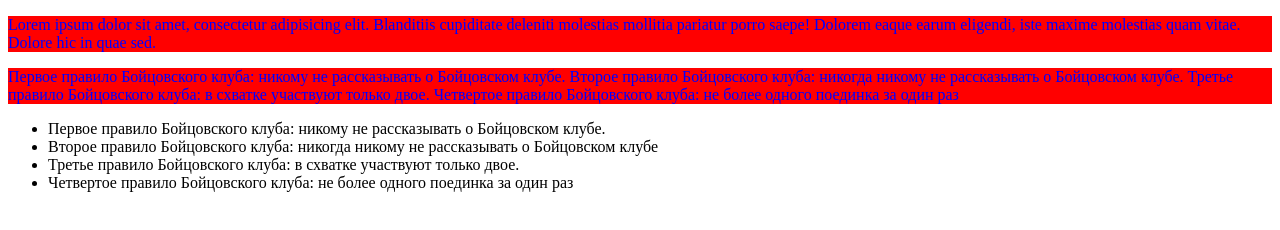
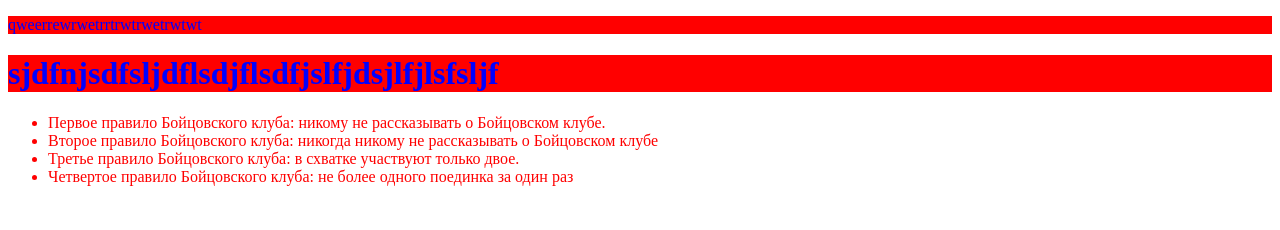
Before and after one commit to Markus5555/untitled, a plain HTML site: page JS/lesson5/HW5.html in a window 1280 px wide. Drawn offline with Linux system fonts and the light colour scheme.

Commit message:
add script start work done

```diff
--- a/JS/lesson5/HW5.html
+++ b/JS/lesson5/HW5.html
@@ -4,10 +4,10 @@
     <meta charset="UTF-8">
     <title>Title</title>
     <style>
-        .test {
-            background: red;
-            color: blue;
+        .fc_rules {
+            color: red;
         }
+
         .fc {
             background: red;
             color: blue;
@@ -26,7 +26,7 @@
 <!-- - отримати всі елементи з класом fc_rules. визначити їм 2 події "клік", одна вивдоить текст елементу, інша довільний ьексь-->
 <!-- - поміняти колір тексту у всіх елементів fc_rules на червоний-->
 
-<p id="content" class="test">Lorem ipsum dolor sit amet, consectetur adipisicing elit. Blanditiis cupiditate deleniti
+<p id="content">Lorem ipsum dolor sit amet, consectetur adipisicing elit. Blanditiis cupiditate deleniti
     molestias mollitia pariatur porro saepe! Dolorem eaque earum eligendi, iste maxime molestias quam vitae.
     Dolore hic in quae sed.
 </p>
@@ -51,22 +51,34 @@
 
 <script>
 
-    let getContent = document.getElementsByTagName('content');
+    let getContent = document.getElementById('content');
     console.log(getContent);
     getContent.innerText = 'qweerrewrwetrrtrwtrwetrwtwt';
-    for (const contentElement of getContent) {
-        console.log(contentElement.classList)
-        contentElement.classList.add('test')
-    }
+    //getContent.classList.add('test')
+    getContent.style.backgroundColor = 'red'
+    getContent.style.color = 'blue'
+
+    const getReds = document.getElementById('rules')
+    console.log(getReds);
+    getReds.innerHTML = '<h1>sjdfnjsdfsljdflsdjflsdfjslfjdsjlfjlsfsljf</h1>';
 
 
-    let getRules = document.getElementsByTagName('rules');
-    console.log(getRules);
-    getRules.innerHTML = '<h1>sjdfnjsdfsljdflsdjflsdfjslfjdsjlfjlsfsljf</h1>';
+    let getRules = document.getElementsByClassName('fc');
+
     for (const rule of getRules) {
         console.log(rule.classList);
     }
 
+
+    const gEls = document.getElementsByClassName('fc_rules')
+    for (const gEl of gEls) {
+
+        gEl.onclick = function (){
+            console.log(gEl.textContent)
+        }
+    }
+
+
 </script>
 </body>
 </html>
```
